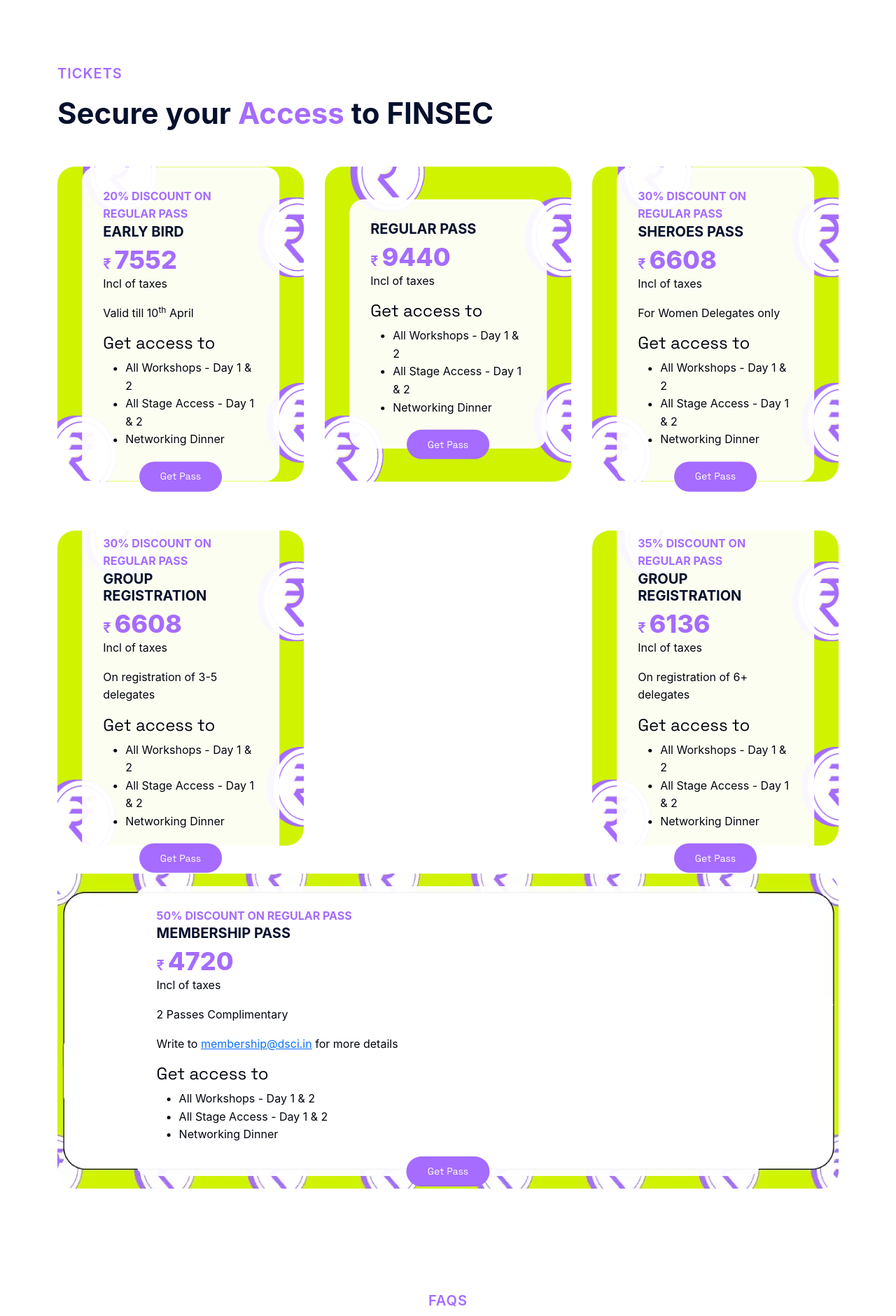
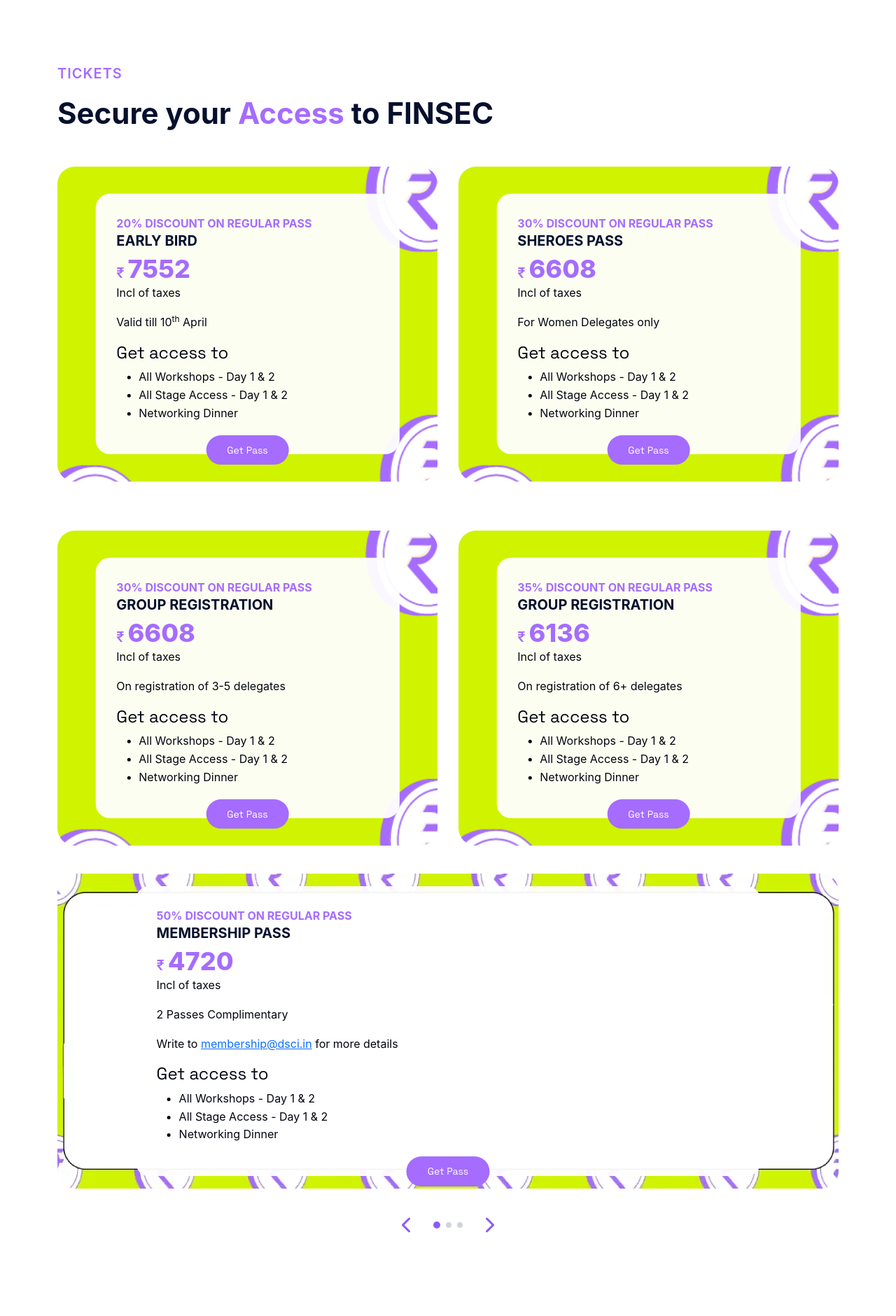
Before and after one commit to shanzantrik/dscifinal, a Laravel app: page / in a window 1280 px wide. Shown: the part 4160-6040 px from the top of the page at 70% size. Run offline with Laravel 12, Linux system fonts and the light colour scheme; data that the repository does not hold is empty; parts of the project's set-up code (start-up, migrations or seed data) failed here and were passed over; some libraries are stand-ins or nearby versions; some web fonts are replaced.

Commit message:
focus cards

```diff
--- a/resources/views/home.blade.php
+++ b/resources/views/home.blade.php
@@ -888,6 +888,9 @@
     padding: 100px 0;
     position: relative;
     background: linear-gradient(135deg, #05102D 0%, #1A2151 100%);
+    background-size: 100% 50%;
+    background-repeat: no-repeat;
+    background-position: top;
     overflow: hidden;
   }
 
@@ -1013,14 +1016,15 @@
     right: -60px;
   }
 
-  .carousel-prev:disabled,
-  .carousel-next:disabled {
+  .carousel-prev:enabled,
+  .carousel-next:enabled {
     opacity: 0.3;
     cursor: not-allowed;
-  }
-
-  .carousel-prev:not(:disabled):hover,
-  .carousel-next:not(:disabled):hover {
+    background: #A56CFF;
+  }
+
+  .carousel-prev:not(:enabled):hover,
+  .carousel-next:not(:enabled):hover {
     background: #A56CFF;
     transform: translateY(-50%) scale(1.1);
     opacity: 1;
@@ -1037,7 +1041,7 @@
     width: 12px;
     height: 12px;
     border-radius: 50%;
-    background: rgba(255, 255, 255, 0.3);
+    background: #A56CFF;
     border: none;
     cursor: pointer;
     transition: all 0.3s ease;
@@ -1045,7 +1049,7 @@
   }
 
   .carousel-dot.active {
-    background: #ffffff;
+    background: #A56CFF;
     transform: scale(1.2);
   }
 
@@ -1142,7 +1146,7 @@
 
   .tickets-grid {
     display: grid;
-    grid-template-columns: repeat(3, 1fr);
+    grid-template-columns: repeat(2, 1fr);
     gap: 30px;
     margin-top: 50px;
   }
@@ -1905,6 +1909,53 @@
     background: #7040c0;
     top: 50%;
     transform: translateY(-50%) rotateX(90deg);
+  }
+
+  .navigation-container {
+    display: flex;
+    align-items: center;
+    justify-content: center;
+    gap: 20px;
+    margin-top: 30px;
+  }
+
+  .nav-arrow {
+    background: transparent;
+    border: none;
+    color: #8B5CF6;
+    font-size: 24px;
+    cursor: pointer;
+    padding: 10px;
+    transition: transform 0.3s ease;
+  }
+
+  .nav-arrow:hover {
+    transform: scale(1.2);
+  }
+
+  .nav-arrow:disabled {
+    color: #ccc;
+    cursor: not-allowed;
+  }
+
+  .dots-container {
+    display: flex;
+    gap: 8px;
+    align-items: center;
+  }
+
+  .dot {
+    width: 8px;
+    height: 8px;
+    border-radius: 50%;
+    background-color: #D1D5DB;
+    transition: background-color 0.3s ease;
+  }
+
+  .dot.active {
+    background-color: #8B5CF6;
+    width: 10px;
+    height: 10px;
   }
 </style>
 
@@ -2421,7 +2472,7 @@
     <div class="dot-container"></div>
   </div>
   <div class="container">
-    <h1 class="bf-title">Broad Focus Areas</h1>
+    <h1 class="bf-title" style="text-align: center; font-size: 40px; font-weight: 700;">Broad Focus Areas</h1>
     <div class="focus-carousel-container">
       <button class="carousel-prev" aria-label="Previous slide">
         <i class="fa-solid fa-chevron-left"></i>
@@ -2524,26 +2575,6 @@
 
       <div class="ticket-card">
         <div class="ticket-content">
-          <h3 class="ticket-type">REGULAR PASS</h3>
-          <div class="ticket-price">
-            <span class="currency">₹</span>
-            <span class="amount">9440</span>
-          </div>
-          <p class="tax-info">Incl of taxes</p>
-          <div class="access-details">
-            <h4>Get access to</h4>
-            <ul>
-              <li>All Workshops - Day 1 & 2</li>
-              <li>All Stage Access - Day 1 & 2</li>
-              <li>Networking Dinner</li>
-            </ul>
-          </div>
-          <a href="#" class="btn-get-pass">Get Pass</a>
-        </div>
-      </div>
-
-      <div class="ticket-card">
-        <div class="ticket-content">
           <div class="discount-banner" style="color: #A56CFF; font-weight: 700;">30% DISCOUNT ON REGULAR PASS</div>
           <h3 class="ticket-type">SHEROES PASS</h3>
           <div class="ticket-price">
@@ -2590,7 +2621,6 @@
           <a href="#" class="btn-get-pass">Get Pass</a>
         </div>
       </div>
-      <div></div>
       <div class="ticket-card">
         <div class="ticket-content">
           <div class="discount-banner" style="color: #A56CFF; font-weight: 700;">35% DISCOUNT ON REGULAR PASS</div>
@@ -2641,9 +2671,46 @@
         <a href="#" class="btn-get-pass">Get Pass</a>
       </div>
     </div>
+    <div class="navigation-container">
+      <button class="nav-arrow prev-arrow" aria-label="Previous slide">
+        <i class="fas fa-chevron-left"></i>
+      </button>
+      <div class="dots-container">
+        <span class="dot active"></span>
+        <span class="dot"></span>
+        <span class="dot"></span>
+      </div>
+      <button class="nav-arrow next-arrow" aria-label="Next slide">
+        <i class="fas fa-chevron-right"></i>
+      </button>
+    </div>
   </div>
 </section>
 
+<script>
+  document.addEventListener('DOMContentLoaded', function() {
+  const dots = document.querySelectorAll('.dot');
+  const prevArrow = document.querySelector('.prev-arrow');
+  const nextArrow = document.querySelector('.next-arrow');
+  let currentIndex = 0;
+
+  function updateDots(index) {
+    dots.forEach((dot, i) => {
+      dot.classList.toggle('active', i === index);
+    });
+  }
+
+  prevArrow.addEventListener('click', () => {
+    currentIndex = (currentIndex - 1 + dots.length) % dots.length;
+    updateDots(currentIndex);
+  });
+
+  nextArrow.addEventListener('click', () => {
+    currentIndex = (currentIndex + 1) % dots.length;
+    updateDots(currentIndex);
+  });
+});
+</script>
 
 <!-- FAQ Section -->
 <section class="faq-section py-5">
```
